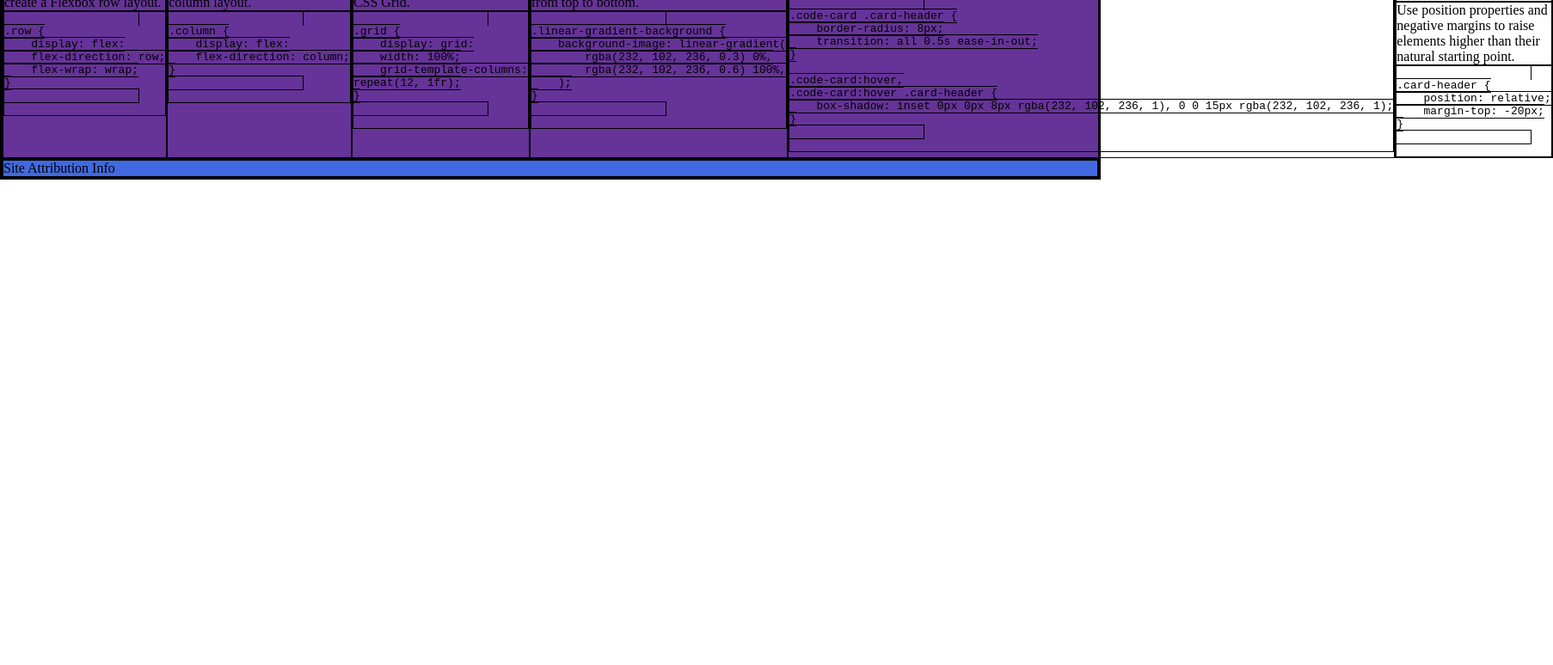
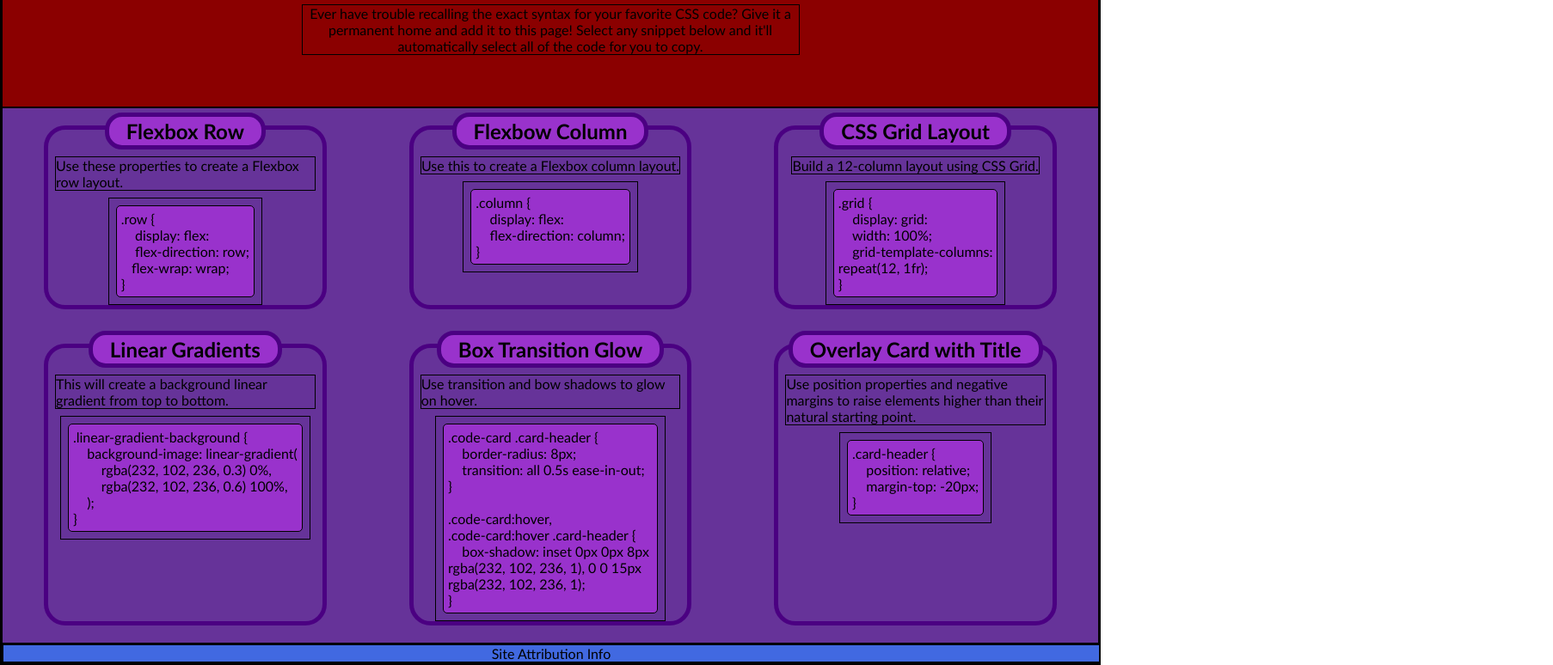
Before and after one commit to alecryanhunter/CSS-Cheat-Sheet, a plain HTML site: page index.html in a window 1280 px wide. Shown: the part 119-893 px from the top of the page at 86% size, 1806 px wide, since content can reach past the window. Before the commit the page ends 800 px from the top, so only its background shows below. Drawn offline with Linux system fonts and the light colour scheme.

Commit message:
finished header layout, blocked cards out

```diff
--- a/index.html
+++ b/index.html
@@ -9,7 +9,12 @@
         <!-- Header -->
         <header>
             <h1>CSS Cheat Sheets</h1>
-            <p>Site Description</p>
+            <p>
+                Ever have trouble recalling the exact syntax for your favorite
+                CSS code? Give it a permanent home and add it to this page!
+                Select any snippet below and it'll automatically select all of
+                the code for you to copy.
+            </p>
         </header>
 
         <!-- Main -->
@@ -21,15 +26,15 @@
                 <p>
                     Use these properties to create a Flexbox row layout.
                 </p>
+                <code>
                     <pre>
-                    <code>
 .row {
     display: flex:
     flex-direction: row;
    flex-wrap: wrap;
 }
+</pre>
                 </code>
-                </pre>
             </section>
 
             <!-- Card Two -->
@@ -38,14 +43,14 @@
                 <p>
                     Use this to create a Flexbox column layout.
                 </p>
+                <code>
                     <pre>
-                    <code>
 .column {
     display: flex:
     flex-direction: column;
 }
+</pre>
                 </code>
-                </pre>
             </section>
 
             <!-- Card Three -->
@@ -54,34 +59,32 @@
                 <p>
                     Build a 12-column layout using CSS Grid.
                 </p>
+                <code>
                     <pre>
-                    <code>
 .grid {
     display: grid:
     width: 100%;
     grid-template-columns:
 repeat(12, 1fr);
 }
+</pre>
                 </code>
-                </pre>
-            </section>
-
-            <!-- Card Four -->
+            </section>          <!-- Card Four -->
             <section class="card">
                 <h2>Linear Gradients</h2>
                 <p>
                     This will create a background linear gradient from top to bottom.
                 </p>
+                <code>
                     <pre>
-                    <code>
 .linear-gradient-background {
     background-image: linear-gradient(
         rgba(232, 102, 236, 0.3) 0%,
         rgba(232, 102, 236, 0.6) 100%,
     );
 }
+</pre>
                 </code>
-                </pre>
             </section>
 
             <!-- Card Five -->
@@ -90,8 +93,8 @@ repeat(12, 1fr);
                 <p>
                     Use transition and bow shadows to glow on hover.
                 </p>
+                <code>
                     <pre>
-                    <code>
 .code-card .card-header {
     border-radius: 8px;
     transition: all 0.5s ease-in-out;
@@ -99,10 +102,12 @@ repeat(12, 1fr);
 
 .code-card:hover,
 .code-card:hover .card-header {
-    box-shadow: inset 0px 0px 8px rgba(232, 102, 236, 1), 0 0 15px rgba(232, 102, 236, 1);
+    box-shadow: inset 0px 0px 8px
+rgba(232, 102, 236, 1), 0 0 15px
+rgba(232, 102, 236, 1);
 }
+</pre>
                 </code>
-                </pre>
             </section>
 
             <!-- Card Six -->
@@ -112,14 +117,14 @@ repeat(12, 1fr);
                     Use position properties and negative margins to raise elements
                     higher than their natural starting point.
                 </p>
+                <code>
                     <pre>
-                    <code>
 .card-header {
     position: relative;
     margin-top: -20px;
 }
+</pre>
                 </code>
-                </pre>
             </section>
 
         </main>
--- a/style.css
+++ b/style.css
@@ -2,12 +2,23 @@
     margin: 0;
     padding: 0;
     border: 1px solid black;
+    text-align: center;
+    font-family: 'Gill Sans', 'Gill Sans MT', Calibri, 'Trebuchet MS', sans-serif;
 }
 
 /* Header */
 
 header {
     background-color: darkred;
+    height: 15vh;
+    padding: 60px;
+}
+
+header p {
+    text-align: center;
+    max-width: 50%;
+    margin: auto;
+    margin-top: 20px;
 }
 
 /* Main */
@@ -15,10 +26,50 @@ header {
 main {
     background-color: rebeccapurple;
     display: flex;
+    flex-wrap: wrap;
+    justify-content: space-around;
+}
+
+/* Cards */
+
+.card {
+    margin: 20px;
+    width: 25%;
+    border: 5px solid indigo;
+    border-radius: 25px;
+    display: flex;
+    flex-direction: column;
+    flex-wrap: wrap;
+    align-items: center;
+    justify-content: flex-start;
+}
+
+.card h2 {
+    position: relative;
+    margin-top: -20px;
+    border: 5px solid indigo;
+    border-radius: 20px;
+    background-color:darkorchid;
+    padding: 2px 20px 2px 20px;
+}
+
+.card p {
+    margin: 8px;
+    text-align: left;
+}
+.card pre {
+    text-align: left;
+    background-color: darkorchid;
+    margin: 8px;
+    padding: 5px;
+    border-radius: 5px;
 }
 
 /* Footer */
 
 footer {
     background-color:royalblue;
+    width: 100%;
+    bottom: 0;
+    margin-top: auto;
 }
```
Lines whose indentation alone changed are shown as unchanged.
